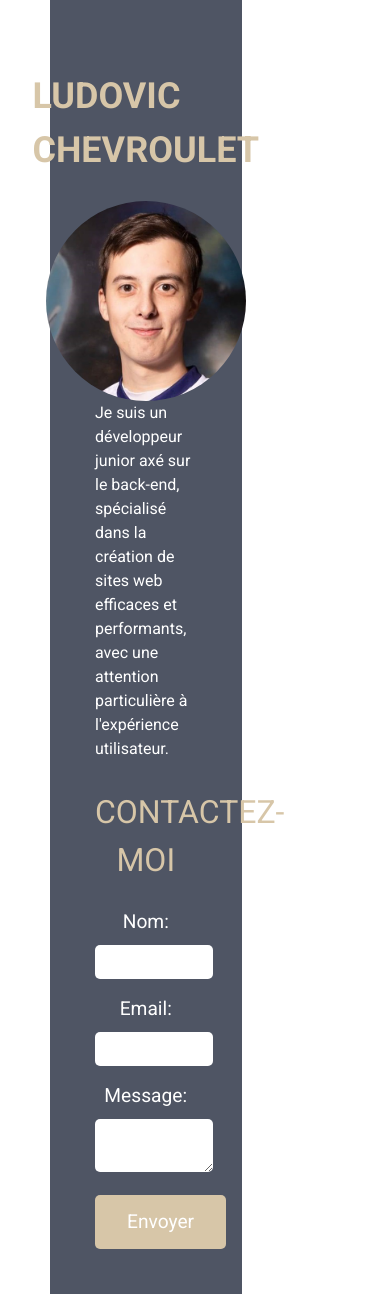
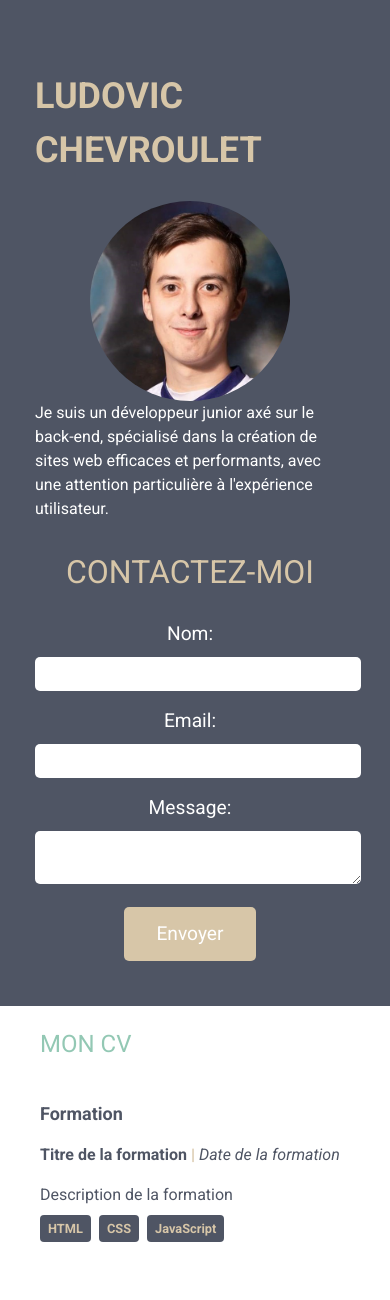
Before and after one commit to Kamicron/portofolio_bento, a PHP site: page / in a window 390 px wide. Shown: the top 1300 px of the page. Run offline with PHP 8.4, Linux system fonts and the light colour scheme.

Commit message:
"correction" responsive

```diff
--- a/src/css/base/main.css
+++ b/src/css/base/main.css
@@ -4,7 +4,7 @@ body {
   font-size: var(--base-font-size);
   line-height: var(--line-height);
   font-weight: var(--font-weight-regular);
-  margin: 0 50px;
+  padding: 0 40px;
   background-color: var(--white);
   color: var(--dark-gray);
 }
--- a/src/css/layout/display.css
+++ b/src/css/layout/display.css
@@ -1,3 +1,4 @@
+
 main {
   display: flex;
   flex-direction: row;
@@ -26,7 +27,7 @@ main {
 .projectWrapper{
   display: flex;
   flex-wrap: wrap;
-  gap : 50px
+  gap: 50px;
 }
 
 @media screen and (max-width: 768px) {
@@ -43,6 +44,12 @@ main {
 
   .section--left {
     position: relative;
-    left: 0;
+    left: -50px;
+    right: 0;
+    padding: 45px;
+    width: 100%;
+    max-width: 100%;
+    margin: 0;
+    overflow-y: auto;
   }
 }
```
